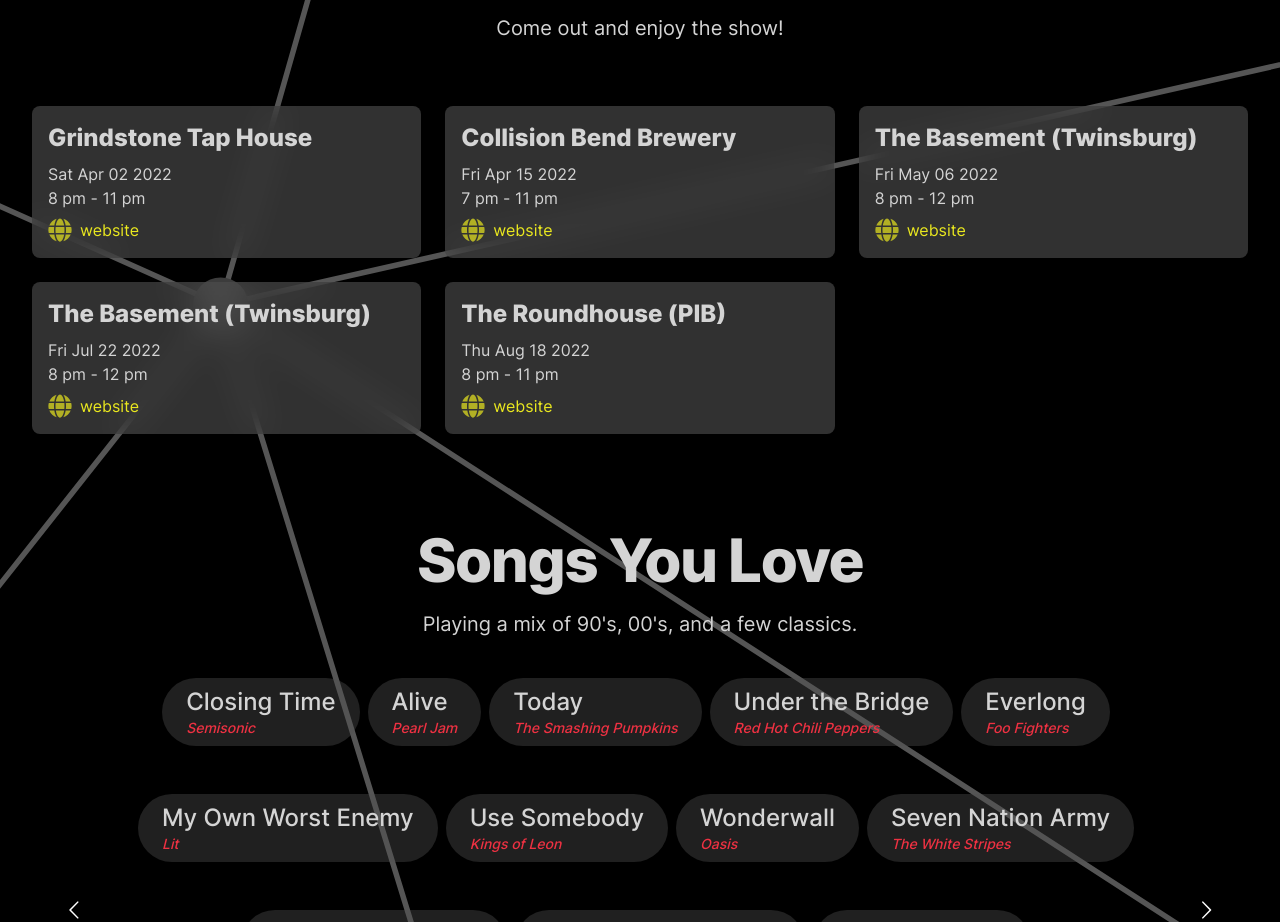
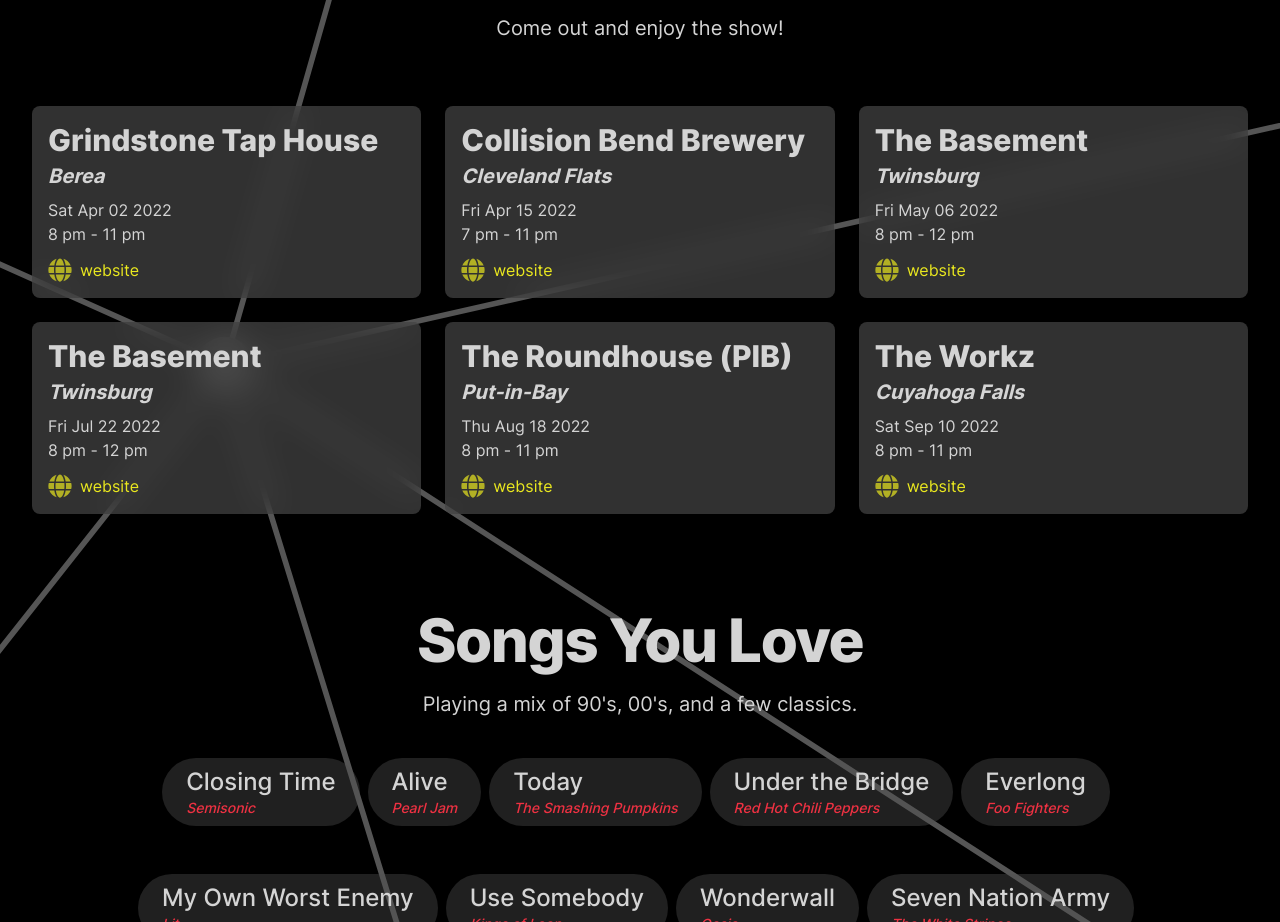
Before and after one commit to keepforever/www.endrockcle.com, a Next.js app: page / in a window 1280 px wide. Shown: the part 3000-3922 px from the top of the page. Built offline with nearby package versions, Linux system fonts and the light colour scheme.

Commit message:
chore: rename

```diff
--- a/src/components/UpcomingShows.tsx
+++ b/src/components/UpcomingShows.tsx
@@ -37,13 +37,14 @@ export default function UpcomingShows({
                 className='flex-col bg-gray-600 text-gray-300 py-4 px-4 rounded-lg backdrop-filter backdrop-blur-lg bg-opacity-60 hover:shadow-lg transition duration-500 ease-in-out hover:drop-shadow-lg hover:bg-opacity-70'
                 key={s.id}
               >
-                <div className='font-extrabold text-2xl mb-2'>
+                <div className='font-extrabold text-2xl md:text-3xl mb-1'>
                   {s.venueName}
                 </div>
+                <div className='font-bold text-xl mb-2 italic'>{s.city}</div>
                 <div className='font-normal'>
                   {new Date(s.date).toDateString()}
                 </div>
-                <div className='font-normal mb-2'>{s.beginEnd}</div>
+                <div className='font-normal mb-3'>{s.beginEnd}</div>
                 {s.url && (
                   <a
                     className='flex items-center text-erc-yellow hover:text-erc-red transition duration-500 ease-in-out'
--- a/src/constants/blackoutDays.ts
+++ b/src/constants/blackoutDays.ts
@@ -3,15 +3,14 @@ export const blackoutDays = [
   '3/11/2022',
   '3/12/2022',
   '3/13/2022',
-  '3/26/2022', // sean
+  '3/26/2022', // sean blackout
   '4/1/2022',
   '4/2/2022', // grindstone taphouse Berea oh gig
   '4/3/2022', // one show per weekend blackout
   '4/8/2022',
   '4/9/2022',
   '4/10/2022',
-  // collision bend show
-  '4/15/2022',
+  '4/15/2022', // collision bend show
   '4/16/2022',
   '4/22/2022',
   '4/23/2022',
@@ -19,8 +18,7 @@ export const blackoutDays = [
   '4/29/2022',
   '4/30/2022',
   '5/13/2022',
-  // basement show
-  '5/6/2022',
+  '5/6/2022', // basement show
   '5/7/2022',
   '5/8/2022',
   '5/27/2022',
@@ -32,20 +30,19 @@ export const blackoutDays = [
   '6/24/2022',
   '6/25/2022',
   '6/26/2022',
-  // basement show
-  '7/22/2022',
+  '7/22/2022', // basement show
   '7/23/2022',
   '7/24/2022',
   '7/30/2022',
   '7/31/2022',
   '8/5/2022',
   '8/6/2022',
-  // Roundhouse show (PIB)
-  '8/18/2022',
+  '8/18/2022', // Roundhouse show (PIB)
   '8/19/2022',
   '8/20/2022',
-  '9/2/2022',
-  '9/3/2022',
+  '9/2/2022', // OSPW
+  '9/3/2022', // OSPW
+  '9/10/2022', // THe works show
   '10/8/2022',
   '12/23/2022',
   '12/24/2022',
--- a/src/constants/shows.ts
+++ b/src/constants/shows.ts
@@ -1,14 +1,18 @@
-export const shows = [
+import { Show } from '@/interfaces/Show';
+
+export const shows: Show[] = [
   {
     id: 1,
     date: '04/02/2022',
     venueName: 'Grindstone Tap House',
+    city: 'Berea',
     beginEnd: '8 pm - 11 pm',
     url: 'https://www.google.com/maps/search/?api=1&query=826%20Front%20Street%2C%20Berea%2C%20OH%2044017&query_place_id=ChIJA2_i48qUMIgRbVuO-nNEs7Q',
   },
   {
     id: 2,
     date: '04/15/2022',
+    city: 'Cleveland Flats',
     venueName: 'Collision Bend Brewery',
     beginEnd: '7 pm - 11 pm',
     url: 'https://www.collisionbendbrewery.com/',
@@ -16,22 +20,35 @@ export const shows = [
   {
     id: 3,
     date: '05/06/2022',
-    venueName: 'The Basement (Twinsburg)',
+    city: 'Twinsburg',
+    venueName: 'The Basement',
     beginEnd: '8 pm - 12 pm',
     url: 'https://www.facebook.com/TheBasementTwinsburg',
   },
   {
     id: 4,
     date: '07/22/2022',
-    venueName: 'The Basement (Twinsburg)',
+    venueName: 'The Basement',
+    city: 'Twinsburg',
     beginEnd: '8 pm - 12 pm',
     url: 'https://www.facebook.com/TheBasementTwinsburg',
   },
+
   {
     id: 5,
     date: '08/18/2022',
     venueName: 'The Roundhouse (PIB)',
+    city: 'Put-in-Bay',
     beginEnd: '8 pm - 11 pm',
     url: 'https://www.theroundhousebar.com/',
   },
+
+  {
+    id: 6,
+    date: '09/10/2022',
+    venueName: 'The Workz',
+    city: 'Cuyahoga Falls',
+    beginEnd: '8 pm - 11 pm',
+    url: 'https://www.facebook.com/playattheworkz/events/?ref=page_internal',
+  },
 ];
--- a/src/interfaces/Show.ts
+++ b/src/interfaces/Show.ts
@@ -1,8 +1,8 @@
 export type Show = {
-  id: string;
-  createdAt: string;
+  id: number;
+  date: string;
+  city: string;
   venueName: string;
   beginEnd: string;
   url: string;
-  date: string;
 };
```
